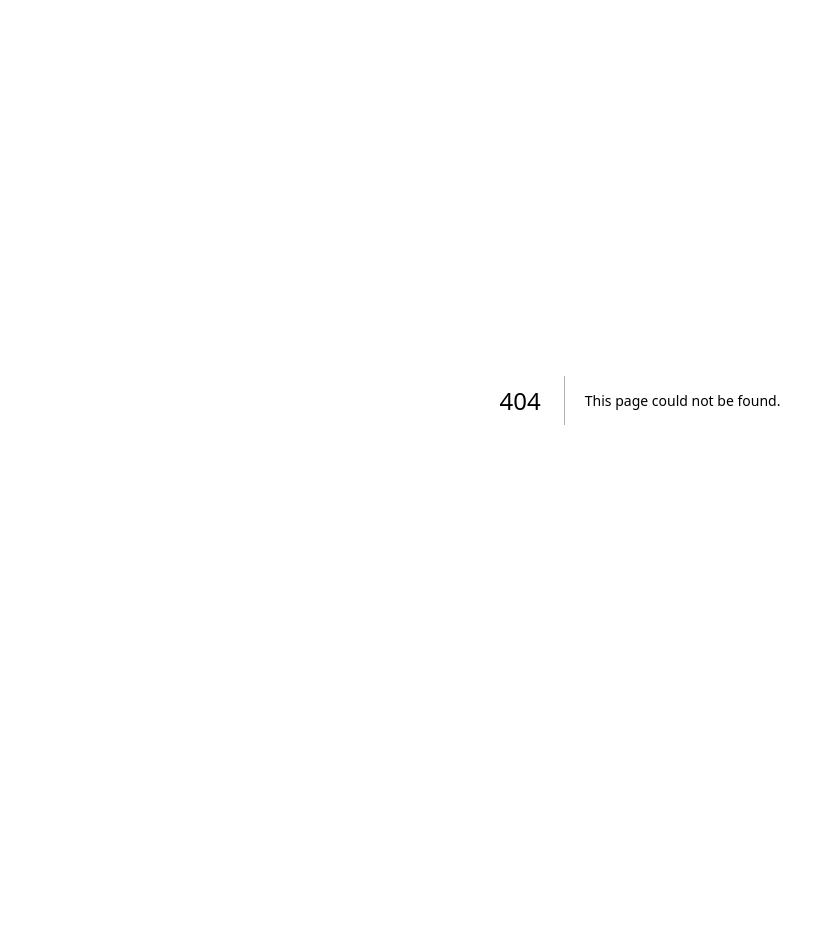
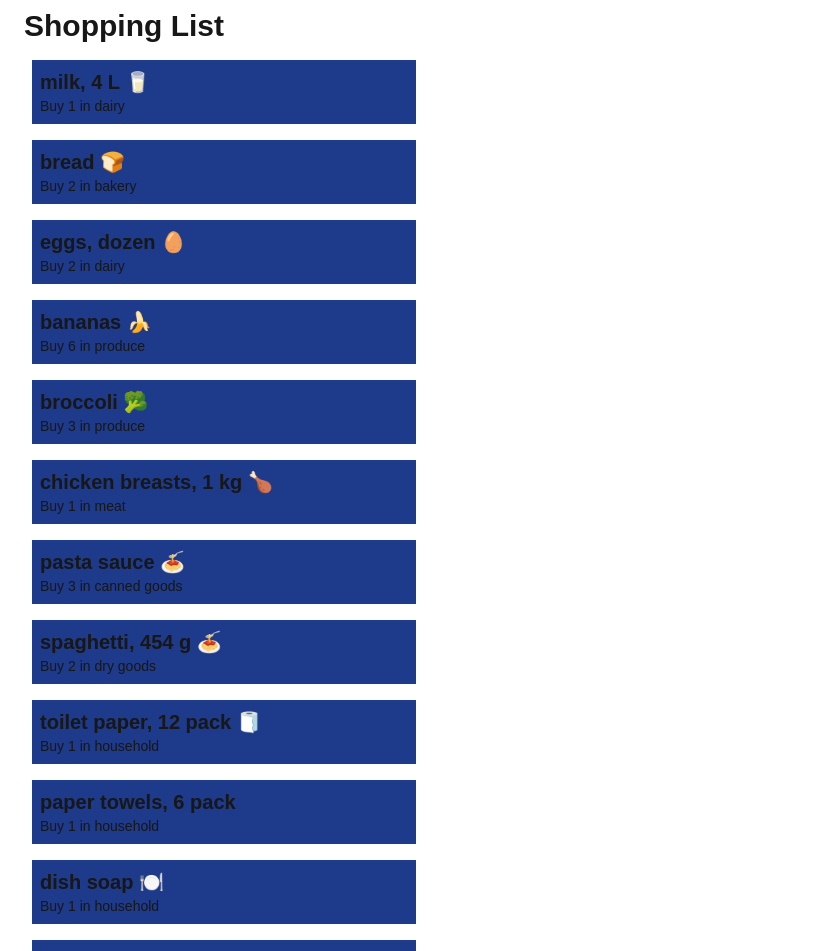
Before and after one commit to darshandahal/cprg306-assignments, a Next.js app: page /week-3 in a window 1280 px wide. Before the commit this address had no page. Shown: the top 951 px of the page, without its empty margins (0-818 px from the left). Before the commit the page ends 800 px from the top, so only its background shows below. Built offline with nearby package versions, Linux system fonts and the light colour scheme.

Commit message:
week 3 assignment all done

```diff
--- a/app/page.js
+++ b/app/page.js
@@ -4,7 +4,10 @@
   return (
     <main>
       <h1>CPRG 306: Web Development 2 - Assignments</h1>
-      <Link href="/week-2">Week-2</Link>
+      <ul>
+        <li><Link href="/week-2">Week-2</Link></li>
+        <li><Link href="/week-3">Week-3</Link></li>
+      </ul>
     </main>
   )
 }
--- /dev/null
+++ b/app/week-3/item-list.js
@@ -0,0 +1,140 @@
+import Item from "./item";
+
+export default function ItemList() {
+    const item1 = {
+        name: "milk, 4 L 🥛",
+        quantity: 1,
+        category: "dairy",
+    };
+    const item2 = {
+        name: "bread 🍞",
+        quantity: 2,
+        category: "bakery",
+    };
+
+    const item3 = {
+        name: "eggs, dozen 🥚",
+        quantity: 2,
+        category: "dairy",
+    };
+
+    const item4 = {
+        name: "bananas 🍌",
+        quantity: 6,
+        category: "produce",
+    };
+
+    const item5 = {
+        name: "broccoli 🥦",
+        quantity: 3,
+        category: "produce",
+    };
+
+    const item6 = {
+        name: "chicken breasts, 1 kg 🍗",
+        quantity: 1,
+        category: "meat",
+    };
+
+    const item7 = {
+        name: "pasta sauce 🍝",
+        quantity: 3,
+        category: "canned goods",
+    };
+
+    const item8 = {
+        name: "spaghetti, 454 g 🍝",
+        quantity: 2,
+        category: "dry goods",
+    };
+
+    const item9 = {
+        name: "toilet paper, 12 pack 🧻",
+        quantity: 1,
+        category: "household",
+    };
+
+    const item10 = {
+        name: "paper towels, 6 pack",
+        quantity: 1,
+        category: "household",
+    };
+
+    const item11 = {
+        name: "dish soap 🍽️",
+        quantity: 1,
+        category: "household",
+    };
+
+    const item12 = {
+        name: "hand soap 🧼",
+        quantity: 4,
+        category: "household",
+    };
+    return(
+        <main>
+        <ul>
+        <Item
+        name={item1.name}
+        quantity={item1.quantity}
+        category={item1.category}
+        />
+        <Item
+        name={item2.name}
+        quantity={item2.quantity}
+        category={item2.category}
+        />
+        <Item
+        name={item3.name}
+        quantity={item3.quantity}
+        category={item3.category}
+        />
+        <Item
+        name={item4.name}
+        quantity={item4.quantity}
+        category={item4.category}
+        />
+        <Item
+        name={item5.name}
+        quantity={item5.quantity}
+        category={item5.category}
+        />
+        <Item
+        name={item6.name}
+        quantity={item6.quantity}
+        category={item6.category}
+        />
+        <Item
+        name={item7.name}
+        quantity={item7.quantity}
+        category={item7.category}
+        />
+        <Item
+        name={item8.name}
+        quantity={item8.quantity}
+        category={item8.category}
+        />
+        <Item
+        name={item9.name}
+        quantity={item9.quantity}
+        category={item9.category}
+        />
+        <Item
+        name={item10.name}
+        quantity={item10.quantity}
+        category={item10.category}
+        />
+        <Item
+        name={item11.name}
+        quantity={item11.quantity}
+        category={item11.category}
+        />
+        <Item
+        name={item12.name}
+        quantity={item12.quantity}
+        category={item12.category}
+        />
+        </ul>
+        </main>
+    )
+}
--- /dev/null
+++ b/app/week-3/item.js
@@ -0,0 +1,10 @@
+export default function Item({ name, quantity, category }) {
+    return(
+        <main>
+            <li className="p-2 m-4 bg-blue-900 max-w-sm">
+            <h2 className="text-xl font-bold">{name}</h2>
+            <div className="text-sm"> Buy {quantity} in {category}</div>
+            </li>
+        </main>
+    )
+}
--- /dev/null
+++ b/app/week-3/page.js
@@ -0,0 +1,9 @@
+import ItemList from "./item-list";
+export default function Page(){
+    return(
+        <main className="ml-4 mt-2">
+            <h1 className="text-3xl font-bold m-2">Shopping List</h1>
+            <ItemList/>
+        </main>
+    )
+};
```
